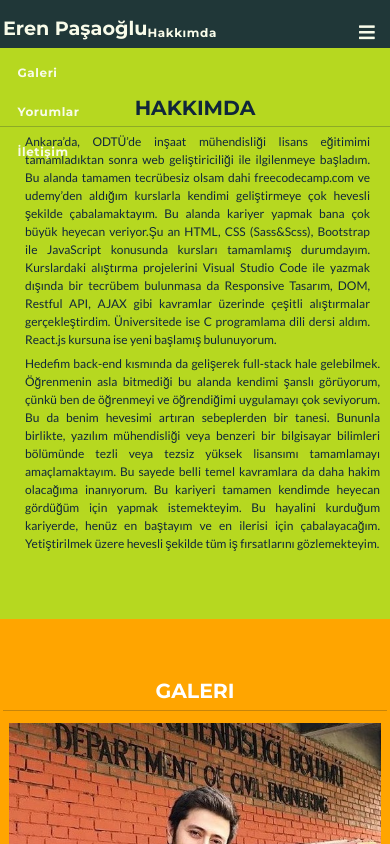
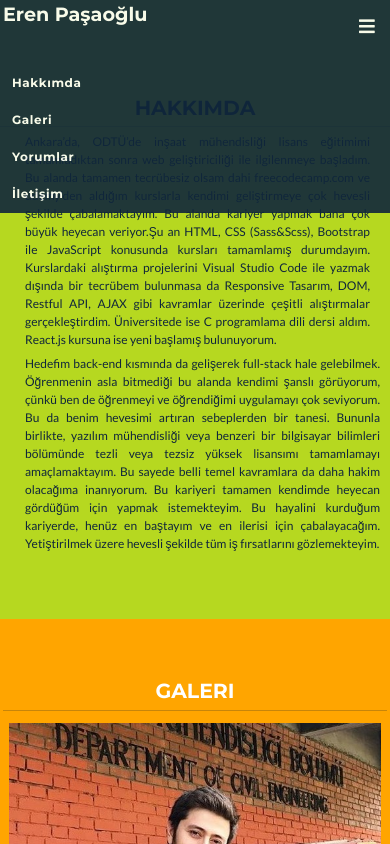
Before and after one commit to erenpasaoglu/personalwebpage, a plain HTML site: page index.html in a window 390 px wide. Both pictures are taken after a click on the link 372 px from the left and 33 px from the top of the page. Shown: the top 844 px of the page. Drawn offline with nearby package versions, Linux system fonts and the light colour scheme.

Commit message:
navbar fixed

```diff
--- a/index.html
+++ b/index.html
@@ -30,31 +30,31 @@
 					Eren Paşaoğlu
 				</a>
 			</div>
-			<div id="nav-links" class="responsive">
+			<div id="nav-links">
 				<ul>
 
-					<li class="nav-item">
+					<li class="nav-item icon">
 						<a href="#" class="nav-link nav-icon">
 							<i class="fas fa-bars"></i>
 						</a>
 					</li>
 
-					<li class="nav-item">
+					<li class="nav-item hidden">
 						<a href="#about" class="nav-link">
 							Hakkımda
 						</a>
 					</li>
-					<li class="nav-item">
+					<li class="nav-item hidden">
 						<a href="#gallery" class="nav-link">
 							Galeri
 						</a>
 					</li>
-					<li class="nav-item">
+					<li class="nav-item hidden">
 						<a href="#comments" class="nav-link">
 							Yorumlar
 						</a>
 					</li>
-					<li class="nav-item">
+					<li class="nav-item hidden">
 						<a href="#contact" class="nav-link">
 							İletişim
 						</a>
@@ -235,10 +235,10 @@
 
 	<script>
 
-		$('.nav-icon').click(function () {
-			$('#nav-links').toggleClass("responsive");
-			return false;
-		});
+		// $('.nav-icon').click(function () {
+		// 	$('#nav-links').toggleClass("responsive");
+		// 	return false;
+		// });
 
 	</script>
 
--- a/script.js
+++ b/script.js
@@ -127,3 +127,22 @@ function deleteAllItems(e){
 
     e.preventDefault();
 }
+
+const navIcon = document.querySelector('.nav-link.nav-icon')
+
+navIcon.addEventListener('click', function() {
+  let navItems = Array.from(document.querySelectorAll('.nav-item'))
+  navItems = navItems.filter(function(item) {
+    if (!item.className.includes('nav-icon')) {
+      return item
+    }
+  })
+
+  navItems.forEach(function(item) {
+    if (item.className.includes('hidden')) {
+      item.classList.remove('hidden')
+    } else {
+      item.classList.add('hidden')
+    }
+  })
+})
--- a/style.css
+++ b/style.css
@@ -16,7 +16,12 @@ body {
   background-color: #fff;
 }
 
-h1, h2, h3, h4, h5, h6 {
+h1,
+h2,
+h3,
+h4,
+h5,
+h6 {
   font-weight: 700;
   font-family: Montserrat;
 }
@@ -27,6 +32,7 @@ a {
 
 ul {
   list-style-type: none;
+  margin-bottom: 0;
 }
 
 section {
@@ -36,12 +42,12 @@ section {
 }
 
 .btn {
-	margin-top:4rem;
+  margin-top: 4rem;
   font-weight: 400;
   display: inline-block;
-	border:2px solid transparent;
-	border-radius: .4rem;
-	transition: all .5s;
+  border: 2px solid transparent;
+  border-radius: 0.4rem;
+  transition: all 0.5s;
 }
 
 .btn-social {
@@ -57,7 +63,7 @@ section {
 }
 
 .btn-outline {
-	color:#fff;
+  color: #fff;
   border-color: #fff;
   background-color: transparent;
 }
@@ -68,8 +74,8 @@ section {
 }
 
 .btn-primary {
-	background-color: #18BC9C;
-	border-color: #18BC9C;
+  background-color: #18bc9c;
+  border-color: #18bc9c;
   color: #fff;
   padding: 1.2rem 1rem;
 }
@@ -80,7 +86,7 @@ section {
 }
 
 .clearfix::after {
-	content: "";
+  content: '';
   display: block;
   clear: both;
 }
@@ -95,12 +101,11 @@ section {
   width: 100%;
   margin-left: auto;
   margin-right: auto;
-	padding-left: .5rem;
-	padding-right: .5rem;
+  padding-left: 0.5rem;
+  padding-right: 0.5rem;
 }
 
 @media (min-width: 576px) {
-
   .container {
     max-width: 540px;
   }
@@ -148,7 +153,6 @@ section {
   }
 }
 
-
 .text-uppercase {
   text-transform: uppercase;
 }
@@ -161,10 +165,10 @@ nav {
   background-color: #10263b;
   color: #fff;
   position: fixed;
-	padding-top: 2rem;
   z-index: 500;
-	height: 8rem;
+  height: 75px;
   opacity: 0.9;
+  display: flex;
 }
 
 #name-box {
@@ -183,7 +187,6 @@ nav {
 
 #nav-links .nav-item {
   float: left;
-	margin: .4rem;
 }
 
 #nav-links .nav-link {
@@ -192,8 +195,8 @@ nav {
   font-weight: 700;
   display: block;
   padding: 1.6rem;
-	letter-spacing: .1rem;
-	transition: color .3s;
+  letter-spacing: 0.1rem;
+  transition: color 0.3s;
 }
 
 #nav-links .nav-link:hover {
@@ -205,19 +208,20 @@ nav {
 }
 
 @media (max-width: 992px) {
-
   #logo-box {
     float: none;
     text-align: left;
-
   }
   #nav-links {
     float: none;
   }
 
-
-	#nav-links.responsive li:not(:first-child) {
-		display: none;
+  #nav-links {
+    background: #10263b;
+    position: absolute;
+    width: 100%;
+    left: 0;
+    top: 64px;
   }
 
   #nav-links .nav-link {
@@ -230,10 +234,17 @@ nav {
     text-align: left;
   }
 
+  #nav-links .nav-item.hidden:not(.icon) {
+    height: 0;
+    overflow: hidden;
+    margin: 0;
+    transition: all 0.3s ease-in-out;
+  }
+
   #nav-links .nav-icon {
     display: block;
     position: absolute;
-		top: 10px;
+    top: -60px;
     right: 5px;
     font-size: 3rem;
   }
@@ -270,10 +281,9 @@ nav {
   padding-left: 25px;
 }
 
-#about-text .text{
+#about-text .text {
   font-size: 2rem;
 }
-
 
 @media (min-width: 992px) {
   #about-text .left {
@@ -301,14 +311,12 @@ nav {
   padding-top: 0rem;
   margin-top: 0rem;
   font-size: 3.4rem;
-	color:white;
+  color: white;
 }
-
-
 
 .gallery-item:hover {
   opacity: 0.9;
-	transition: opacity .5s ease;
+  transition: opacity 0.5s ease;
 }
 
 /* Comments */
@@ -337,13 +345,13 @@ nav {
 
 #contact h2 {
   font-size: 4.8rem;
-	color: #2C3E50;
+  color: #2c3e50;
 }
 
 footer {
   padding-top: 6rem;
   padding-bottom: 6rem;
-	background-color: #2C3E50;
+  background-color: #2c3e50;
   color: #fff;
   text-align: center;
 }
@@ -363,7 +371,7 @@ footer li {
 }
 
 .copyright {
-	background-color: #1A252F;
+  background-color: #1a252f;
   padding-top: 2.4rem;
   padding-bottom: 2.4rem;
   color: #fff;
```
Also changed, not shown: 1 other file. Lines whose indentation alone changed are shown as unchanged.
